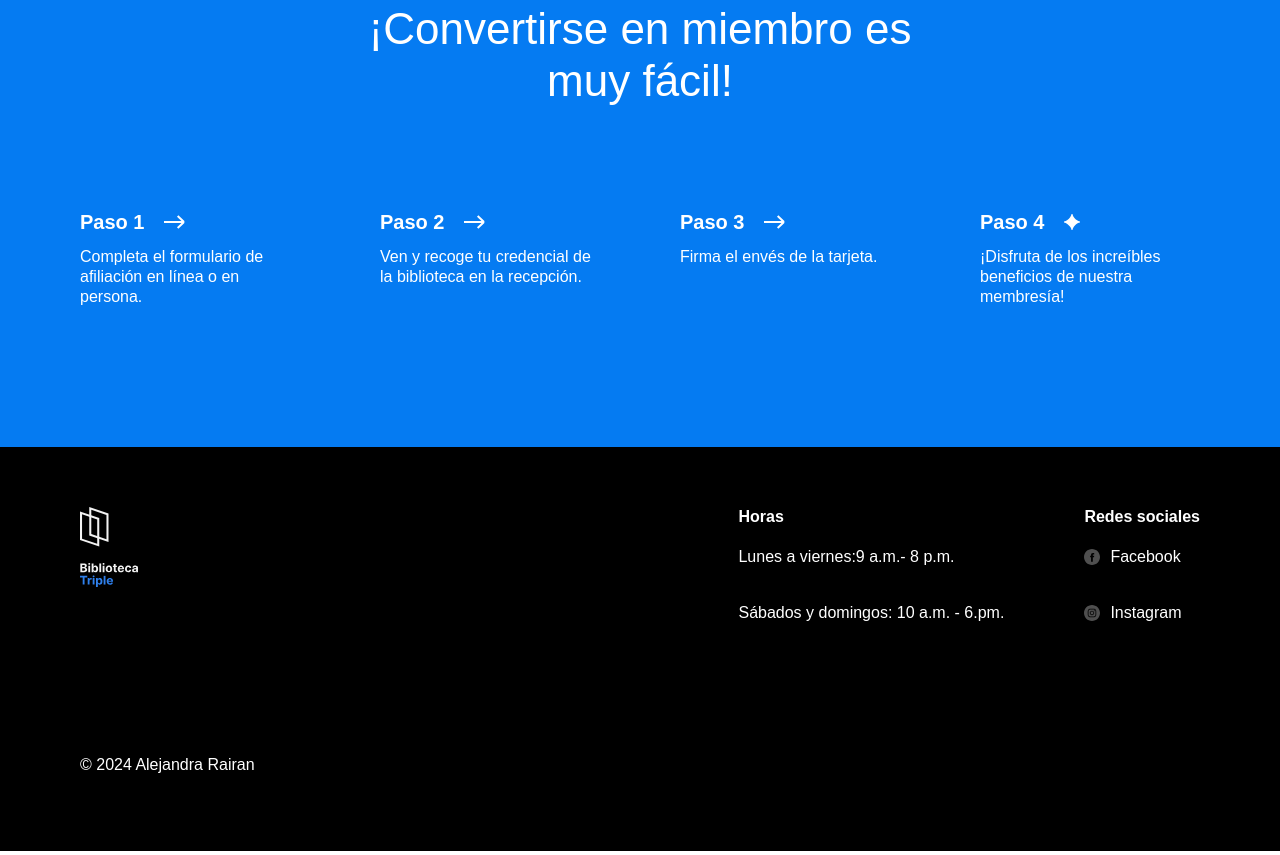
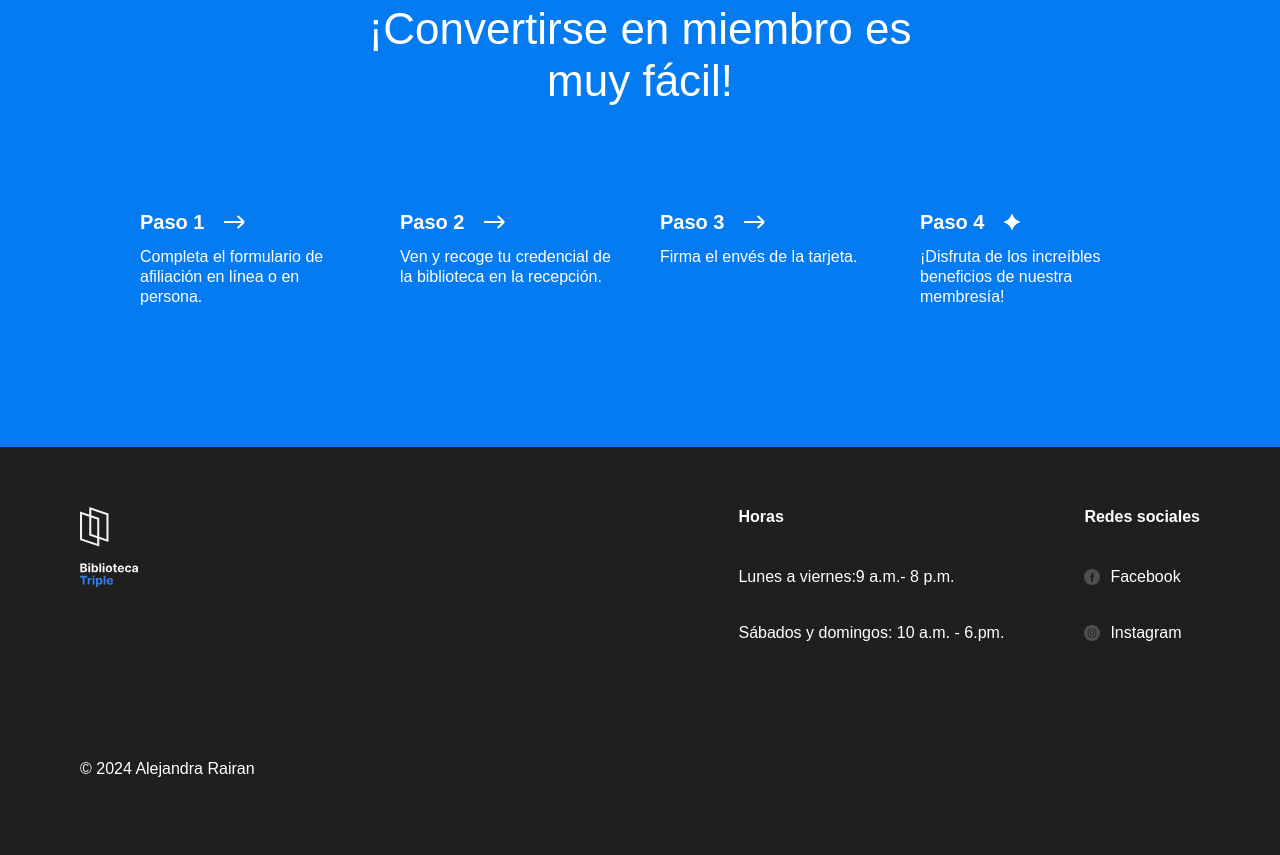
Before and after one commit to AlejaRairan/web_project_library_es, a plain HTML site: page index.html in a window 1280 px wide. Shown: the part 3035-3890 px from the top of the page. Drawn offline with Linux system fonts and the light colour scheme.

Commit message:
correciones

```diff
--- a/styles/style.css
+++ b/styles/style.css
@@ -312,12 +312,13 @@
   padding: 0;
   margin: 100px 0 0;
   display: flex;
-  justify-content: space-evenly;
+  justify-content: center;
   flex-wrap: wrap;
+  gap: 40px;
 }
 
 .step {
-  width: 220px;
+  flex-basis: 220px;
 }
 
 .step__title {
@@ -341,7 +342,7 @@
   margin: 0;
   padding: 0;
   box-sizing: border-box;
-  background-color: black;
+  background-color: #1f1f1f;
   color: white;
   display: flex;
   flex-direction: column;
@@ -357,22 +358,22 @@
   flex-wrap: nowrap;
   flex-direction: column;
   margin-left: auto;
-  margin-right: 80px;
 }
 
 .footer__column_content_social {
   flex-wrap: nowrap;
   flex-direction: column;
+  margin-left: 80px;
 }
 
 .footer__logo {
-  max-width: 58px;
-  max-height: 80px;
+  width: 58px;
+  height: 80px;
 }
 
 .footer__column-heading {
   flex-direction: column;
-  margin: 0px;
+  margin: 0px 0px 20px 0px;
 }
 
 .footer__list {
@@ -400,10 +401,10 @@
 }
 
 .footer__social-icon {
-  max-width: 16px;
-  max-height: 16px;
+  width: 16px;
+  height: 16px;
 }
 
 .footer__copyright {
-  padding-top: 100px;
+  margin-top: 100px;
 }
```
